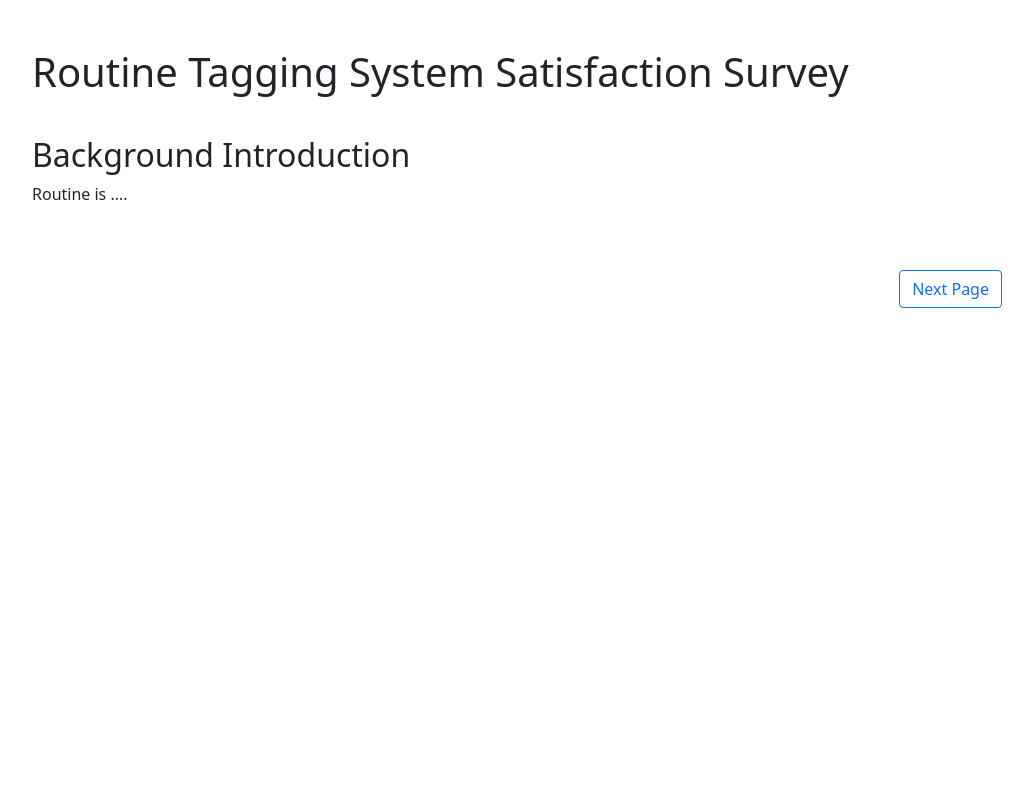
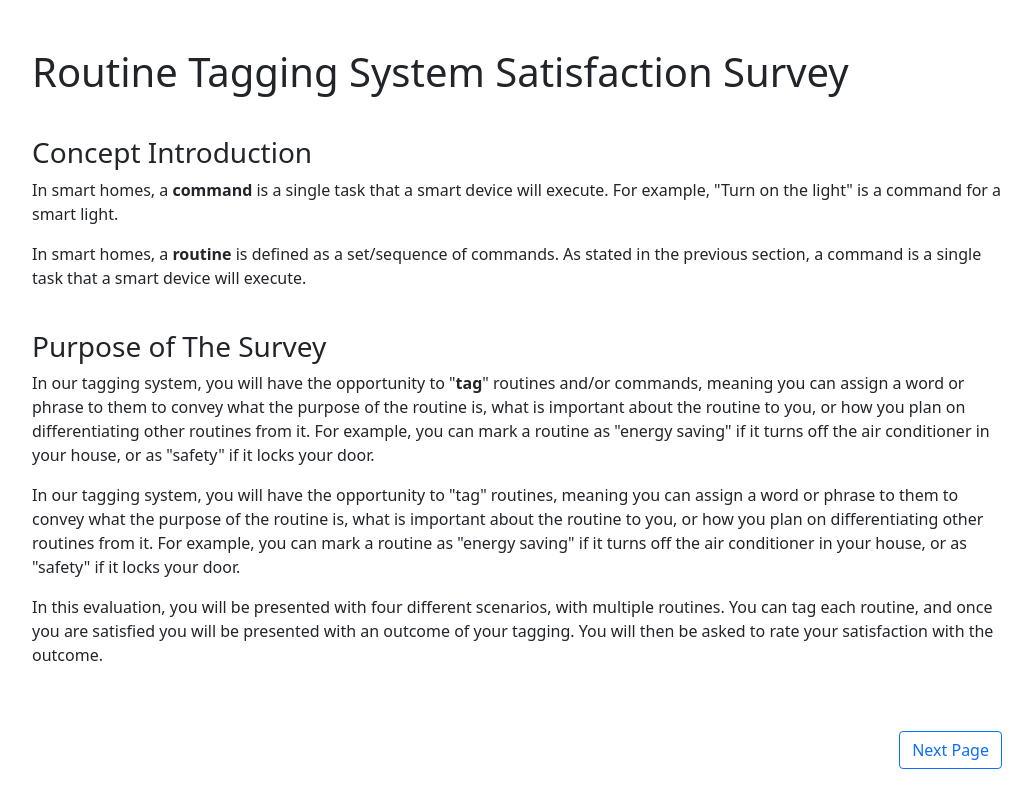
Before and after one commit to RuiRitaYang/web-tag-system-survey, a Flask app: template app/templates/background.html in a window 1280 px wide. Shown: the whole page, without its empty margins (123-1156 px from the left). Run offline with Flask 2, Linux system fonts and the light colour scheme; the template is opened without the code that fills it, so the values that code supplies are empty; some libraries are stand-ins or nearby versions.

Commit message:
[BG]Add concept introduction

```diff
--- a/app/templates/background.html
+++ b/app/templates/background.html
@@ -3,8 +3,32 @@
 
 {% block content %}
 <div class="container">
-  <h2>Background Introduction</h2>
-  <p>Routine is ....</p>
+  <h3>Concept Introduction</h3>
+  <p>In smart homes, a <strong>command</strong> is a single task that a smart
+    device will execute. For example, "Turn on the light" is a command for a
+    smart light.
+  </p>
+  <p>
+    In smart homes, a <strong>routine</strong> is defined as a set/sequence
+    of commands. As stated in the previous section, a command is a single
+    task that a smart device will execute.
+  </p>
+  <br/>
+  <h3>Purpose of The Survey</h3>
+  <p>
+    In our tagging system, you will have the opportunity to "<strong>tag</strong>"
+    routines and/or commands, meaning you can assign a word or phrase to them to
+    convey what the purpose of the routine is, what is important about the routine to
+    you, or how you plan on differentiating other routines from it. For example,
+    you can mark a routine as "energy saving" if it turns off the air conditioner
+    in your house, or as "safety" if it locks your door.
+  </p>
+  <p>
+    In our tagging system, you will have the opportunity to "tag" routines, meaning you can assign a word or phrase to them to convey what the purpose of the routine is, what is important about the routine to you, or how you plan on differentiating other routines from it. For example, you can mark a routine as "energy saving" if it turns off the air conditioner in your house, or as "safety" if it locks your door.
+  </p>
+  <p>
+    In this evaluation, you will be presented with four different scenarios, with multiple routines. You can tag each routine, and once you are satisfied you will be presented with an outcome of your tagging. You will then be asked to rate your satisfaction with the outcome.
+  </p>
 
   <br><br>
   <form action="{{ url_for('tag', rid=0) }}" method="POST">
```
